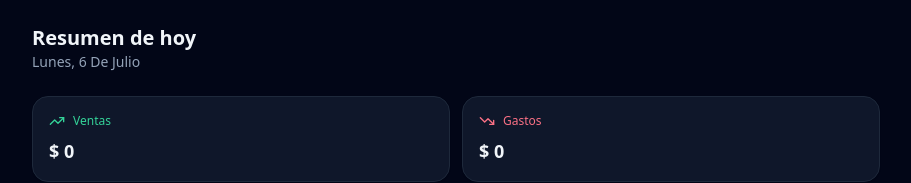
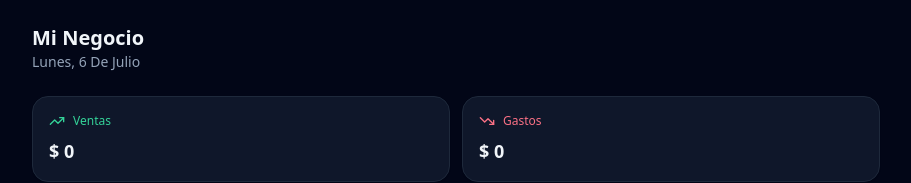
Before and after one commit to lordFullstack/Contalbis, a React (Vite) app: page / in a window 1280 px wide. Shown: the top 183 px of the page, without its empty margins (184-1095 px from the left). Built offline with nearby package versions, Linux system fonts and the light colour scheme.

Commit message:
Update App.jsx

```diff
--- a/src/App.jsx
+++ b/src/App.jsx
@@ -42,7 +42,7 @@ export default function App() {
     <div className="min-h-screen bg-gray-50 text-gray-900 dark:bg-slate-950 dark:text-slate-100 transition-colors">
       <main className="max-w-2xl mx-auto pb-24 px-4 pt-6 sm:px-6 lg:max-w-4xl">
         {tab === 'dashboard' && (
-          <Dashboard transactions={transactions} suppliers={suppliers} onChange={refresh} />
+          <Dashboard transactions={transactions} suppliers={suppliers} settings={settings} onChange={refresh} />
         )}
         {tab === 'suppliers' && (
           <Suppliers transactions={transactions} suppliers={suppliers} onChange={refresh} />
@@ -55,4 +55,4 @@ export default function App() {
       <BottomNav active={tab} onChange={setTab} />
     </div>
   )
-}
+      }
```
